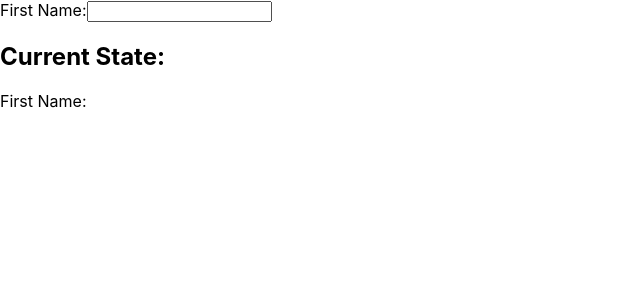
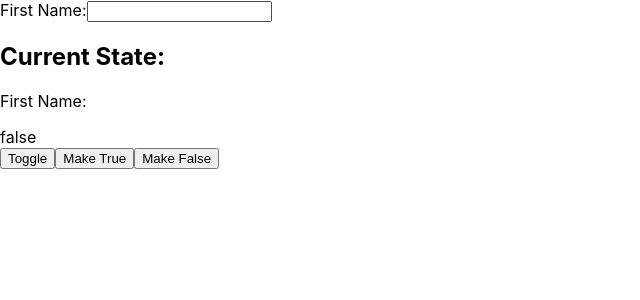
Before and after one commit to santhoshkumar-27/hooks, a React (Create React App) app: page / in a window 1280 px wide. Shown: the top 300 px of the page, without its empty margins (0-640 px from the left). Built offline with nearby package versions, Linux system fonts and the light colour scheme.

Commit message:
feat: useToggle

```diff
--- a/src/App.js
+++ b/src/App.js
@@ -2,6 +2,7 @@
 import React, { useState } from 'react';
 import useLocalStorage from './customhooks/useLocalStorage';
 import useLoggerValue from './customhooks/useLoggerValue';
+import Toggle from './components/Toggle';
 
 function App() {
   // Define state variables for first name and last name
@@ -33,6 +34,10 @@
       </form>
       <h2>Current State:</h2>
       <p>First Name: {firstName}</p>
+
+      <div>
+        <Toggle />
+      </div>
     </div>
   );
 }
--- /dev/null
+++ b/src/components/Toggle.js
@@ -0,0 +1,14 @@
+import useToggle from "../customhooks/useToggle"
+
+export default function Toggle() {
+    const [value, toggleValue] = useToggle(false)
+
+    return (
+        <div>
+            <div>{value.toString()}</div>
+            <button onClick={toggleValue}>Toggle</button>
+            <button onClick={() => toggleValue(true)}>Make True</button>
+            <button onClick={() => toggleValue(false)}>Make False</button>
+        </div>
+    )
+}
--- /dev/null
+++ b/src/customhooks/useToggle.js
@@ -0,0 +1,14 @@
+import { useState } from "react"
+
+export default function useToggle(defaultValue) {
+    const [value, setValue] = useState(defaultValue)
+
+    function toggleValue(value) {
+        // when it not boolean
+        setValue(currentValue =>
+            typeof value === "boolean" ? value : !currentValue
+        )
+    }
+
+    return [value, toggleValue]
+}
```
